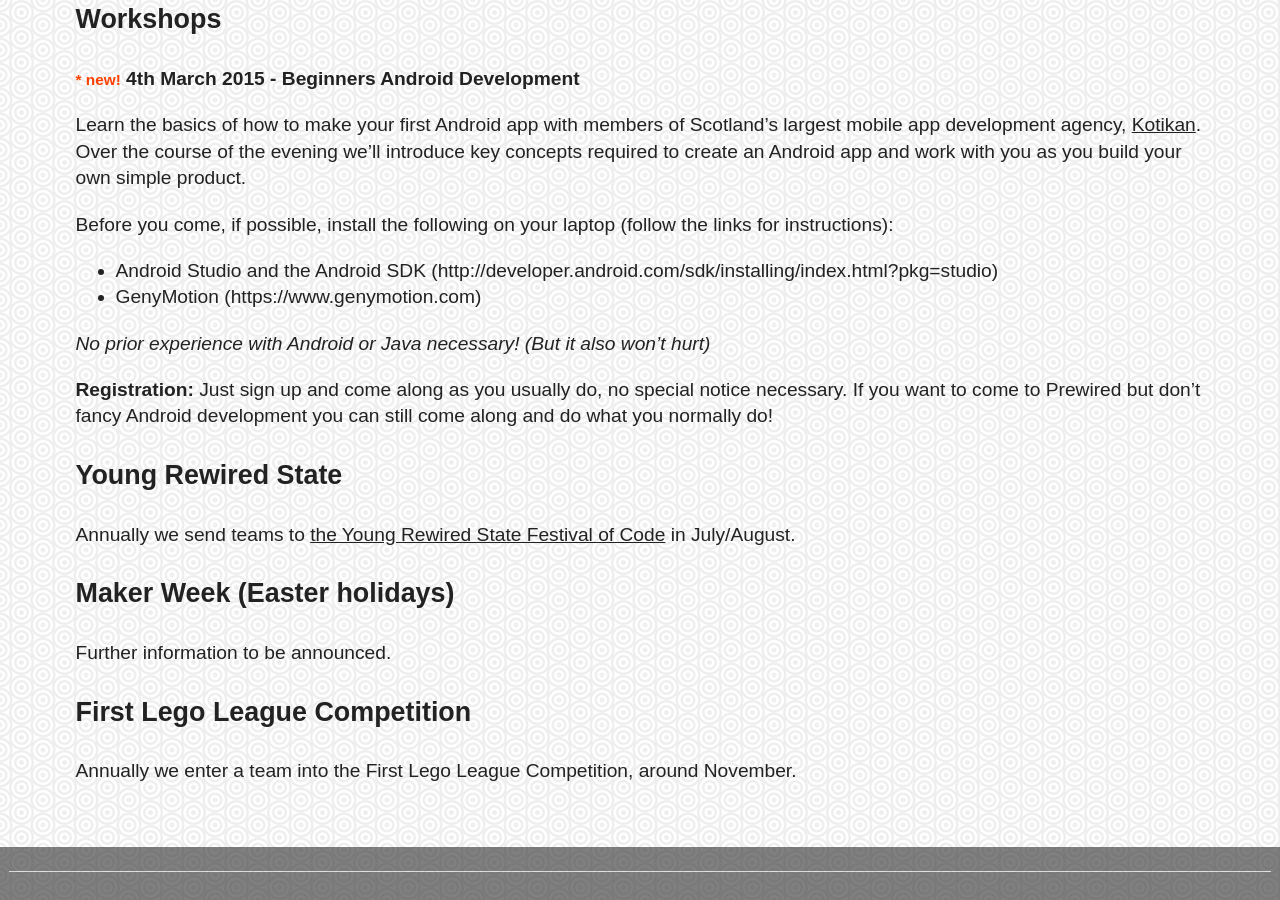
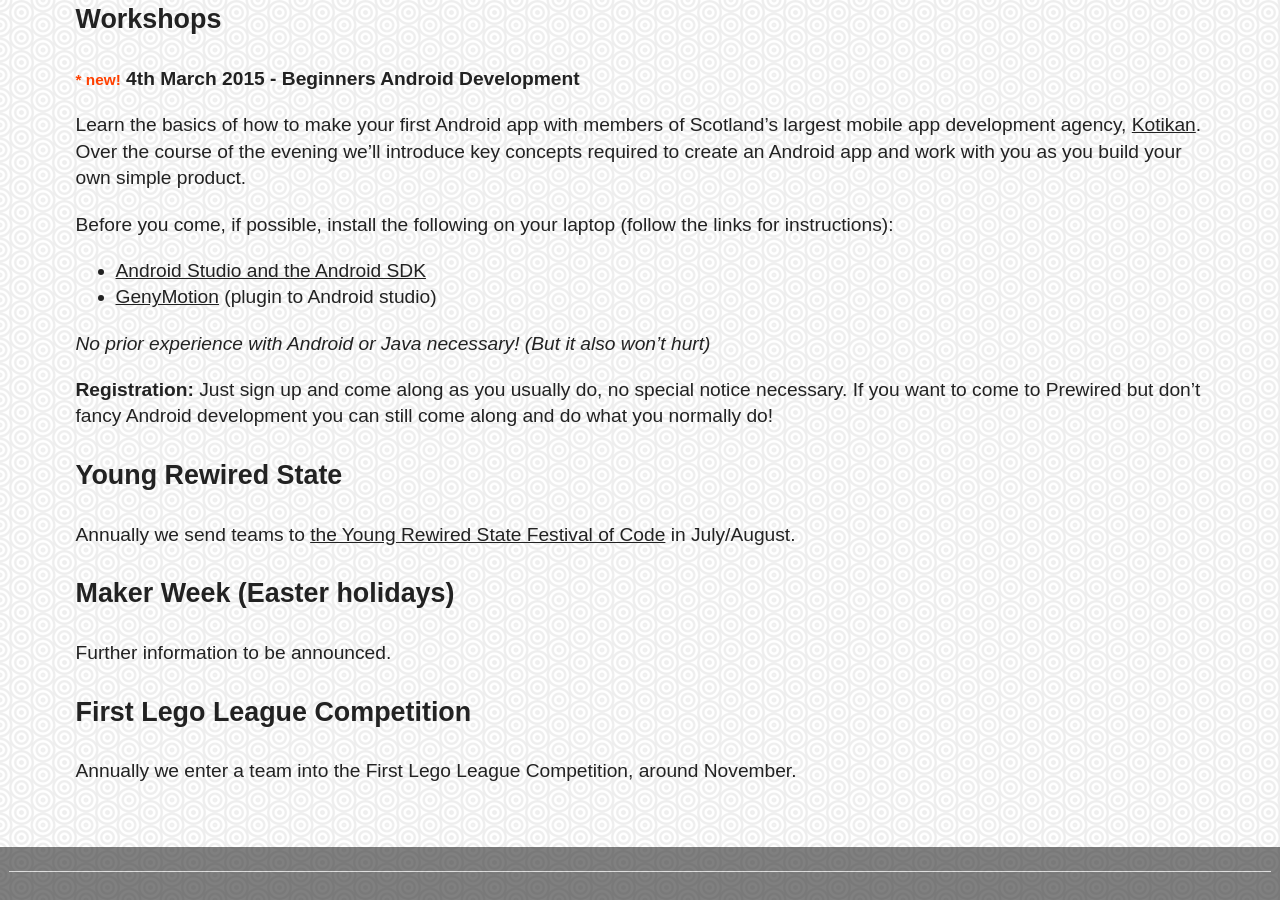
Before and after one commit to prewired/prewired.github.io, a Jekyll site: the page built from events.md, in a window 1280 px wide and 900 px high, scrolled down 625 px. Built offline with Jekyll 4.4.1, drawn with Linux system fonts in a browser that asks for light colours; some web fonts are replaced.

Commit message:
Android links

```diff
--- a/events.md
+++ b/events.md
@@ -15,8 +15,8 @@
 
 Before you come, if possible, install the following on your laptop (follow the links for instructions):
 
-* Android Studio and the Android SDK (http://developer.android.com/sdk/installing/index.html?pkg=studio)
-* GenyMotion (https://www.genymotion.com)
+* [Android Studio and the Android SDK](http://developer.android.com/sdk/installing/index.html?pkg=studio)
+* [GenyMotion](https://www.genymotion.com) (plugin to Android studio)
 
 *No prior experience with Android or Java necessary! (But it also won't hurt)*
 
```
